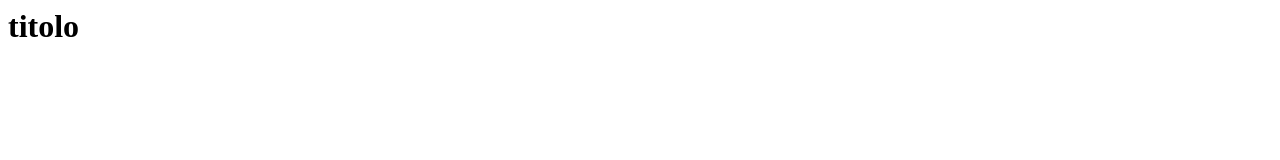
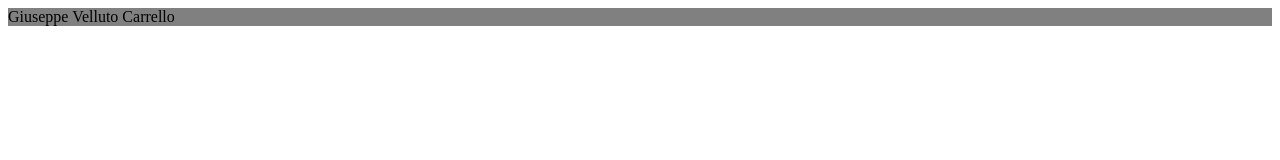
Before and after one commit to 2-TMFD/1-velluto, a plain HTML site: page index.html in a window 1280 px wide. Drawn offline with Linux system fonts and the light colour scheme.

Commit message:
impostazione

```diff
--- a/index.html
+++ b/index.html
@@ -1 +1,26 @@
-<h1>titolo<h1>
+<!DOCTYPE html>
+<html lang="it" dir="ltr">
+  <head>
+    <title>Giuseppe Velluto</title>
+    <style media="screen">
+
+       header {
+         background-color: gray;
+         color: black
+         }
+    </style>
+  </head>
+  <body>
+  <header>
+<span>Giuseppe Velluto</span> <span>Carrello</span>
+  </header>
+
+  <main>
+
+  </main>
+
+  <footer>
+
+  </footer>
+  </body>
+</html>
```
